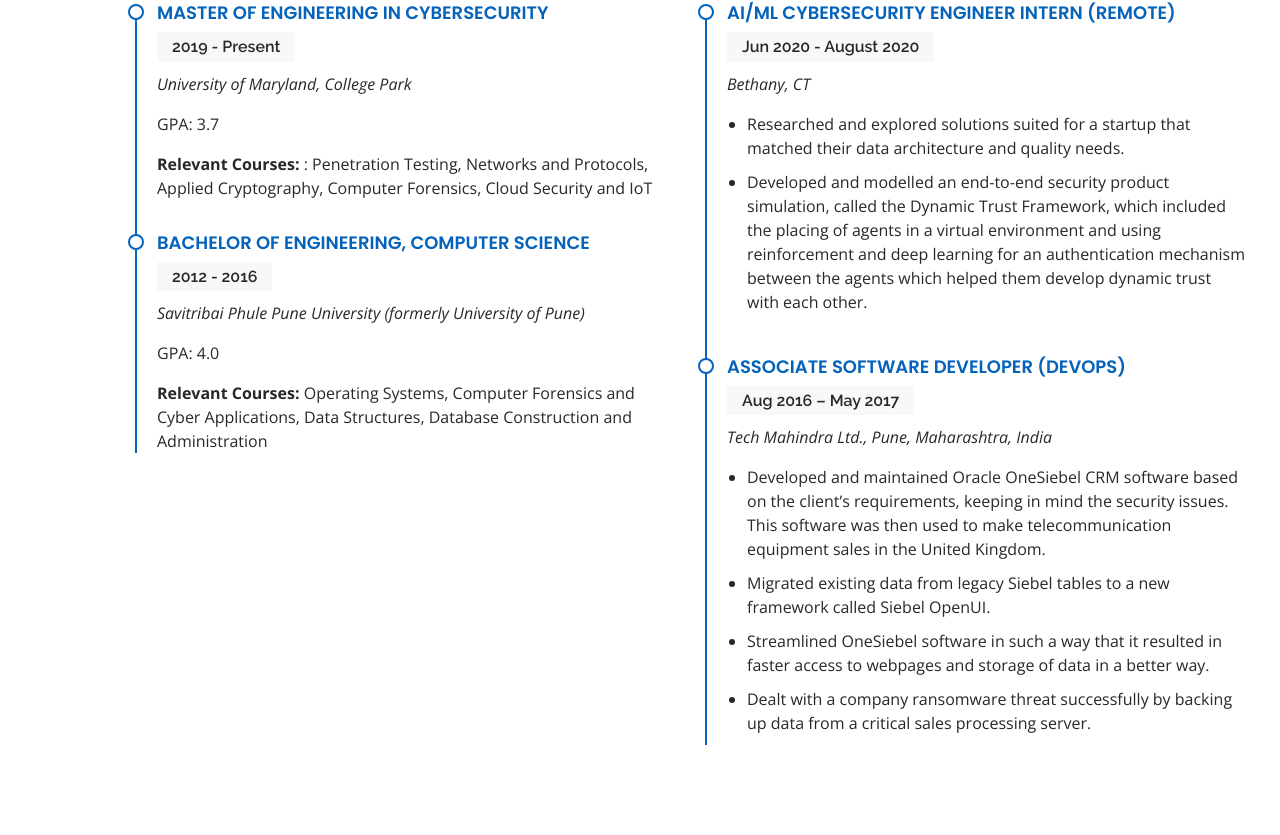
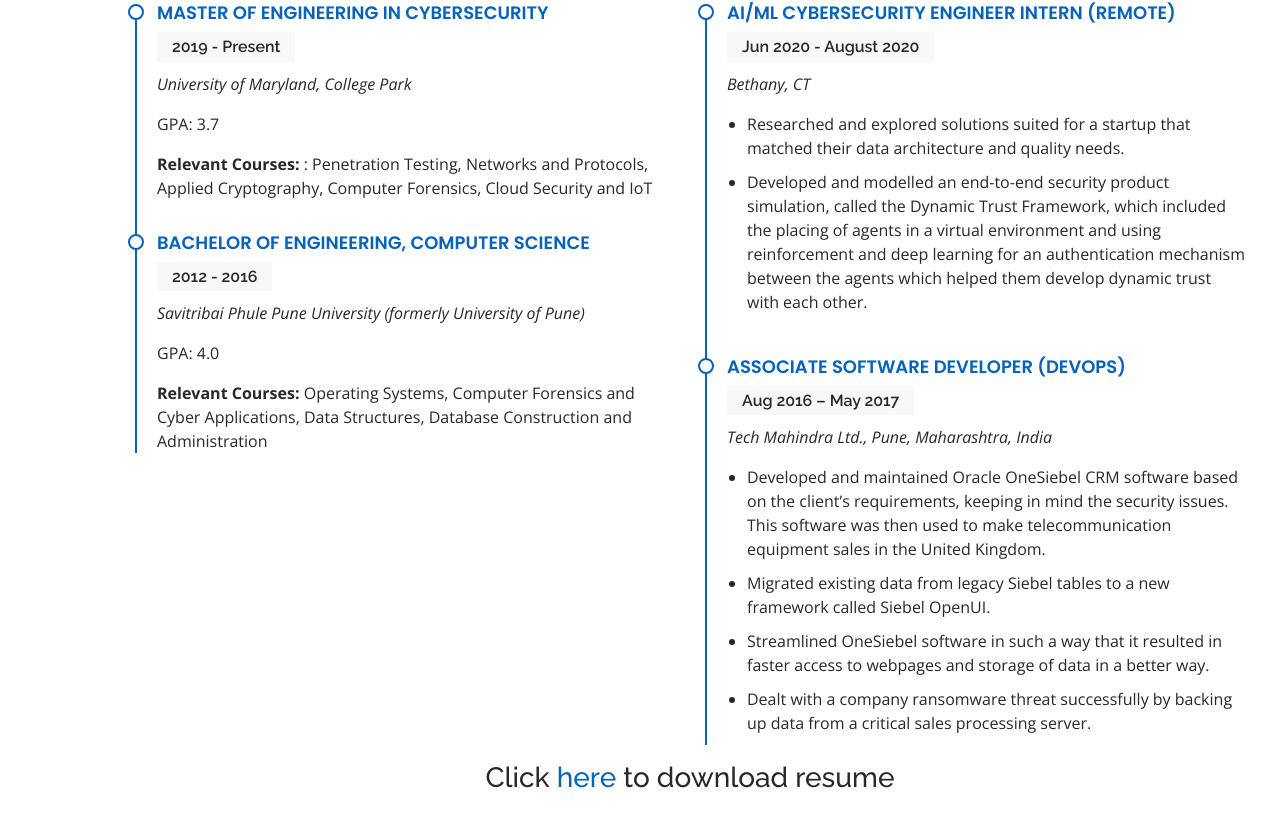
Before and after one commit to shoumitkarnik/resume, a plain HTML site: page index.html in a window 1280 px wide. Shown: the part 2691-3526 px from the top of the page. Drawn offline with nearby package versions, Linux system fonts and the light colour scheme.

Commit message:
Update index.html

```diff
--- a/index.html
+++ b/index.html
@@ -308,6 +308,11 @@
 						</div>
 					</div>
 				</div>
+
+			</div>
+			<div class="section-title">
+
+					<h3>Click <a href="assets/Shoumit_Karnik_Resume.pdf" download>here</a> to download resume</h3>
 
 			</div>
 		</section><!-- End Resume Section -->
```
